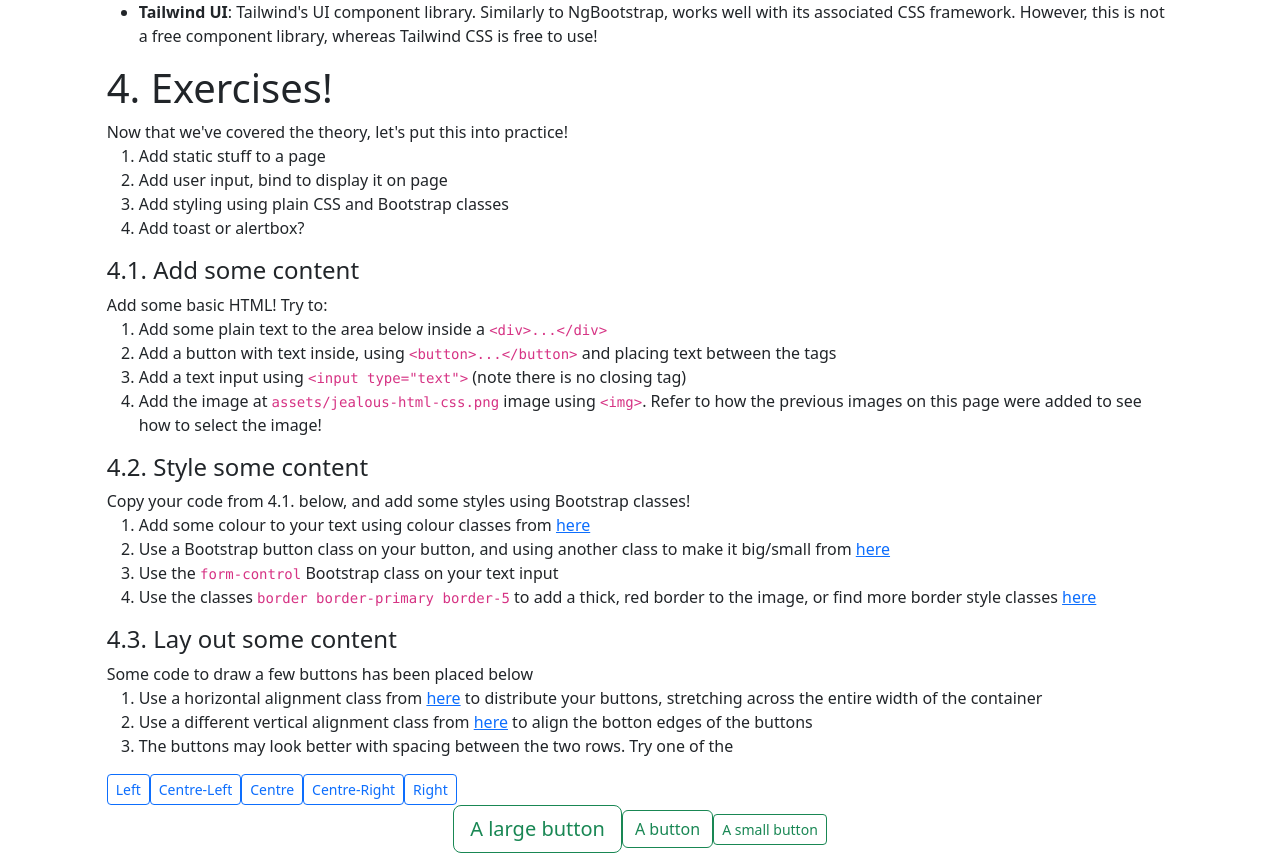
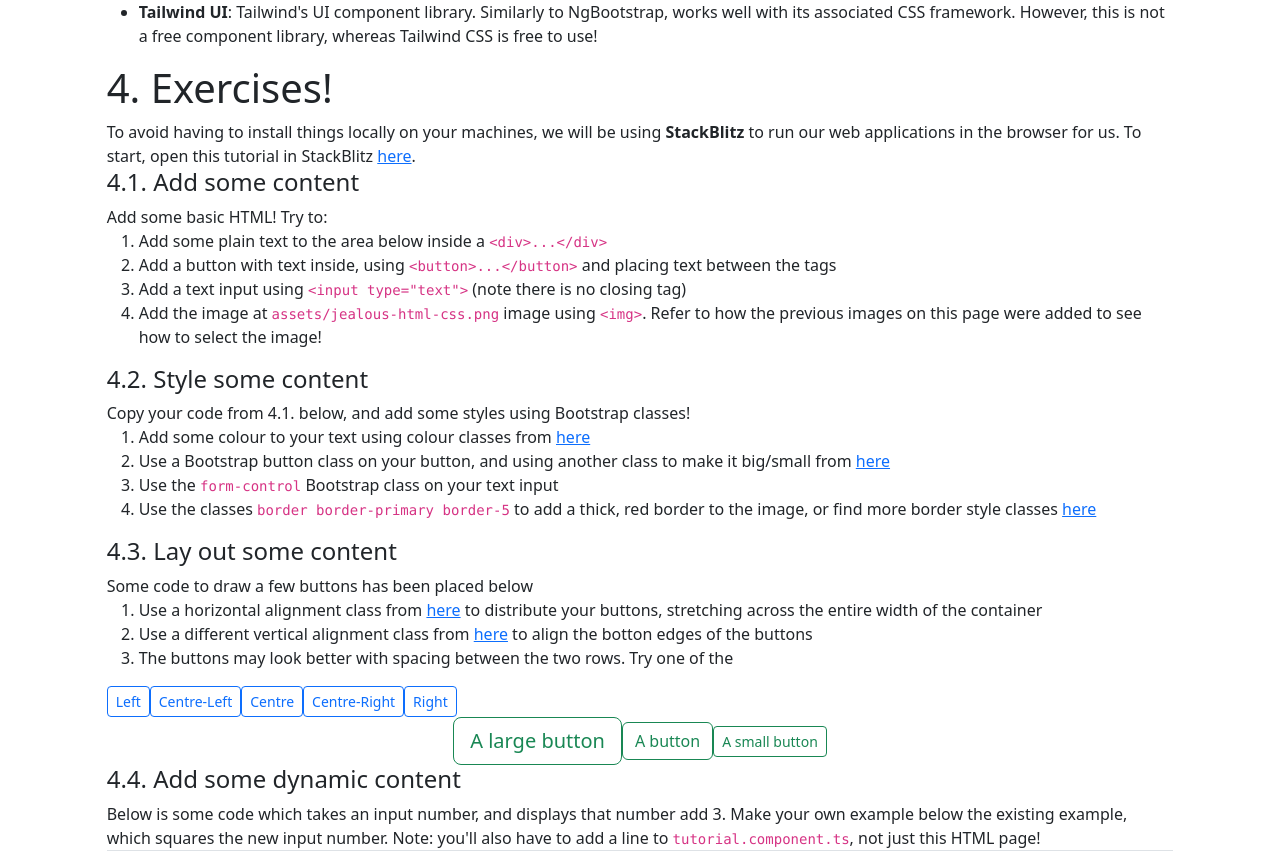
Before and after one commit to jajetloh/web-dev-crash-course, an Angular app: page /tutorial in a window 1280 px wide. Shown: the part 2982-3838 px from the top of the page. Built offline with nearby package versions, Linux system fonts and the light colour scheme.

Commit message:
add link to stackblitz

```diff
--- a/src/app/tutorial/tutorial.component.html
+++ b/src/app/tutorial/tutorial.component.html
@@ -170,21 +170,9 @@
         4. Exercises!
     </h1>
     <div>
-        Now that we've covered the theory, let's put this into practice!
-        <ol>
-            <li>
-                Add static stuff to a page
-            </li>
-            <li>
-                Add user input, bind to display it on page
-            </li>
-            <li>
-                Add styling using plain CSS and Bootstrap classes
-            </li>
-            <li>
-                Add toast or alertbox?
-            </li>
-        </ol>
+        <div>
+            To avoid having to install things locally on your machines, we will be using <b>StackBlitz</b> to run our web applications in the browser for us. To start, open this tutorial in StackBlitz <a href="https://stackblitz.com/github/jajetloh/web-dev-crash-course" target="_blank">here</a>.
+        </div>
         <h4>4.1. Add some content</h4>
         <div>
             Add some basic HTML! Try to:
```
